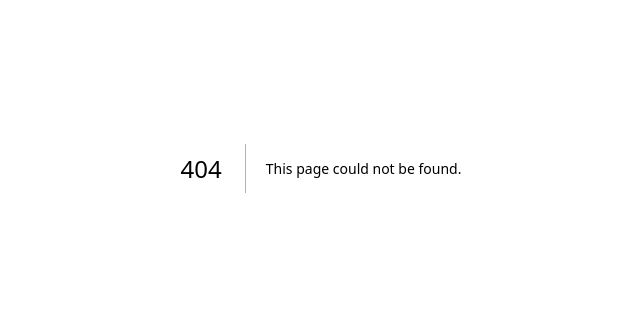
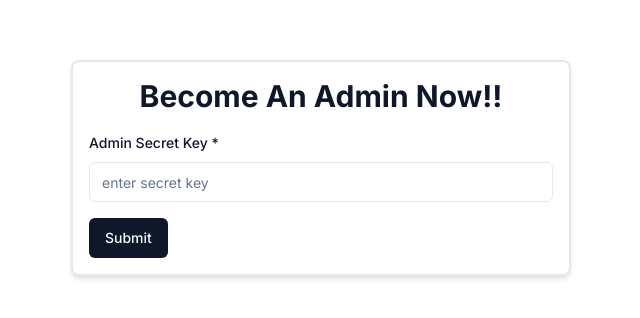
Before and after one commit to Complexlity/blog-cms, a Next.js app: page /admin in a window 1280 px wide. Before the commit this address had no page. Shown: the part 232-550 px from the top of the page, without its empty margins (319-959 px from the left). Built offline with nearby package versions, Linux system fonts and the light colour scheme; no server answers.

Commit message:
create make user admin route

```diff
--- /dev/null
+++ b/src/app/admin/AdminForm.tsx
@@ -0,0 +1,103 @@
+"use client";
+
+import { useState } from "react";
+import Link from "next/link";
+import { useRouter } from "next/navigation";
+import * as z from "zod";
+import { zodResolver } from "@hookform/resolvers/zod";
+import { useForm } from "react-hook-form";
+import { Button } from "@/components/ui/button";
+import {
+  Form,
+  FormControl,
+  FormField,
+  FormItem,
+  FormLabel,
+  FormMessage,
+} from "@/components/ui/form";
+import { Input } from "@/components/ui/input";
+import { AlertCircle } from "lucide-react";
+
+import { Alert, AlertDescription, AlertTitle } from "@/components/ui/alert";
+import fetcher from "@/lib/fetcher";
+
+const SERVER_DOMAIN = process.env.NEXT_PUBLIC_SERVER_DOMAIN as unknown as URL;
+
+const adminSchema = z.object({
+  adminSecretKey: z
+    .string({ required_error: "required" }).min(1, "Key cannot be blank").trim()
+});
+
+type AdminKeyInput = z.infer<typeof adminSchema>;
+
+export default function AdminForm() {
+  const [adminError, setAdminError] = useState(null);
+  const router = useRouter();
+  const form = useForm<AdminKeyInput>({
+    resolver: zodResolver(adminSchema),
+    defaultValues: {
+      adminSecretKey: ''
+    },
+  });
+
+  function handleInput() {
+    setAdminError(null);
+  }
+  async function onSubmit(values: AdminKeyInput) {
+    const setAdmin = `${SERVER_DOMAIN}/users`;
+    try {
+      const response = await fetcher(setAdmin, {}, "PATCH", values);
+      //@ts-ignore
+      if (response && response.status !== 200) {
+        //@ts-ignore
+        const error = await response.json();
+        throw new Error(error.message);
+      }
+      form.reset();
+      router.push("/");
+    } catch (error: any) {
+      setAdminError(error.message);
+    }
+  }
+
+  return (
+    <>
+      {adminError && (
+        <Alert variant="destructive">
+          <AlertCircle className="h-4 w-4" />
+          <AlertTitle>Error</AlertTitle>
+          <AlertDescription>{adminError}</AlertDescription>
+        </Alert>
+      )}
+      <Form {...form}>
+        <form
+          onSubmit={form.handleSubmit(onSubmit)}
+          className="space-y-4 mx-auto w-[500px] p-4 rounded-lg shadow-md border-gray- border-2"
+        >
+          <h1 className="text-3xl font-bold text-center">
+            Become An Admin Now!!
+          </h1>
+          <FormField
+            control={form.control}
+            name="adminSecretKey"
+            render={({ field }) => (
+              <FormItem>
+                <FormLabel>Admin Secret Key *</FormLabel>
+                <FormControl>
+                  <Input
+                    placeholder="enter secret key"
+                    {...field}
+                    onInput={handleInput}
+                  />
+                </FormControl>
+                <FormMessage />
+              </FormItem>
+            )}
+          />
+
+          <Button type="submit">Submit</Button>
+        </form>
+      </Form>
+    </>
+  );
+}
--- /dev/null
+++ b/src/app/admin/page.tsx
@@ -0,0 +1,15 @@
+import AdminForm from "@/app/admin/AdminForm";
+import { Metadata } from "next";
+
+export const metadata: Metadata = {
+  title: "Log In | Complex blog",
+  description: "The best place to post content generated by you",
+};
+
+export default function Admin() {
+  return (
+    <div className="h-screen w-screen grid content-center gap-4 justify-center items-center">
+      <AdminForm />
+    </div>
+  );
+}
--- a/src/app/page.tsx
+++ b/src/app/page.tsx
@@ -1,14 +1,12 @@
 import HomePage from "@/components/HomePage";
-import { getPosts, getUser } from "@/lib/serverFunctions";
 
 
 
 export default async function Home() {
-  const posts = await getPosts()
   return (
     <div>
       <HomePage />
     </div>
   );
-  // ...
+
 }
--- a/src/app/posts/[id]/page.tsx
+++ b/src/app/posts/[id]/page.tsx
@@ -4,12 +4,13 @@
 import { Input } from '@/components/ui/input'
 import { Post } from '@/lib/types'
 import { useRouter } from 'next/navigation'
-import { Dispatch, SetStateAction, useState } from 'react'
+import { Dispatch, MouseEventHandler, SetStateAction, useState } from 'react'
 import { useMutation, useQuery } from 'react-query'
 import { Button } from '@/components/ui/button'
 import { Textarea } from '@/components/ui/textarea'
 import { Alert, AlertTitle, AlertDescription } from '@/components/ui/alert'
 import { AlertCircle } from 'lucide-react'
+import axios from 'axios'
 
 export default function SinglePost({ params }: { params: { id: string } }) {
   const [deleteError, setDeleteError] = useState('')
@@ -70,9 +71,9 @@ export default function SinglePost({ params }: { params: { id: string } }) {
   }
 
 type UpdatePost = {
-  id: string,
   title: string,
   content: string
+
 }
 
 
@@ -114,7 +115,6 @@ const {
 
   const saveToDatabase = async (post: Post) => {
     const updatePostValues = {
-      id: post._id,
       title: post.title,
       content: post.content,
     }
@@ -123,6 +123,17 @@ const {
       updatePost(updatePostValues)
     }
   }
+  async function togglePublish(e: any) {
+    setPostInfo({ ...postInfo, published: !postInfo.published });
+    e.target.disabled = true;
+    await axios.patch(
+      url,
+      { published: !post.published },
+      { withCredentials: true }
+    );
+    e.target.disabled = false;
+  }
+
   return (
     <div className="flex flex-col justify-center py-6 gap-4 px-4">
       <div className="max-w-[1000px] flex-1 ">
@@ -136,16 +147,20 @@ const {
           <ViewMode post={postInfo} />
         )}
 
+
+
         <div className="Buttons flex gap-4 mt-4">
           <Button variant={"destructive"} onClick={deletePost}>
             Delete
           </Button>
           <Button
-            variant={!isEditing ? "default" : "accepted"}
+            variant={!isEditing ? "outline" : "accepted"}
             onClick={setIsEditing.bind(null, !isEditing)}
           >
             {!isEditing ? "Edit" : "Cancel"}
           </Button>
+          {!isEditing ? <Button onClick={togglePublish} className={postInfo.published ? "" : `bg-green-700 hover:bg-green-700/80`}>{postInfo.published ? "Unpublish" : "Publish"}</Button>: null}
+
           {postChanged && isEditing && (
             <Button
               onClick={() => {
@@ -160,7 +175,9 @@ const {
         </div>
       </div>
       {updateResult.type && (
-        <Alert variant={updateResult.type === "Error" ? "destructive" : "default"}>
+        <Alert
+          variant={updateResult.type === "Error" ? "destructive" : "default"}
+        >
           <AlertCircle className="h-4 w-4" />
           <AlertTitle>{updateResult.type}</AlertTitle>
           <AlertDescription>{updateResult.message}</AlertDescription>
--- a/src/components/HomePage.tsx
+++ b/src/components/HomePage.tsx
@@ -12,6 +12,7 @@ export default function HomePage() {
       <ul>
         <Link href="/posts">Posts</Link>
         <Link href="/create">Create</Link>
+        <Link href="/admin">Admin</Link>
       </ul>
     </>
 
--- a/src/lib/fetcher.ts
+++ b/src/lib/fetcher.ts
@@ -10,11 +10,7 @@ const fetcher = async<T>(url: string, headers = {}, method = "GET", values: any
       credentials: "include",
   body: JSON.stringify(values)
 });
-
-    if (method === 'POST') return response
-
-    const data = response.json()
-    return data
+    return response
 
   } catch (e) {
     return null;
```
